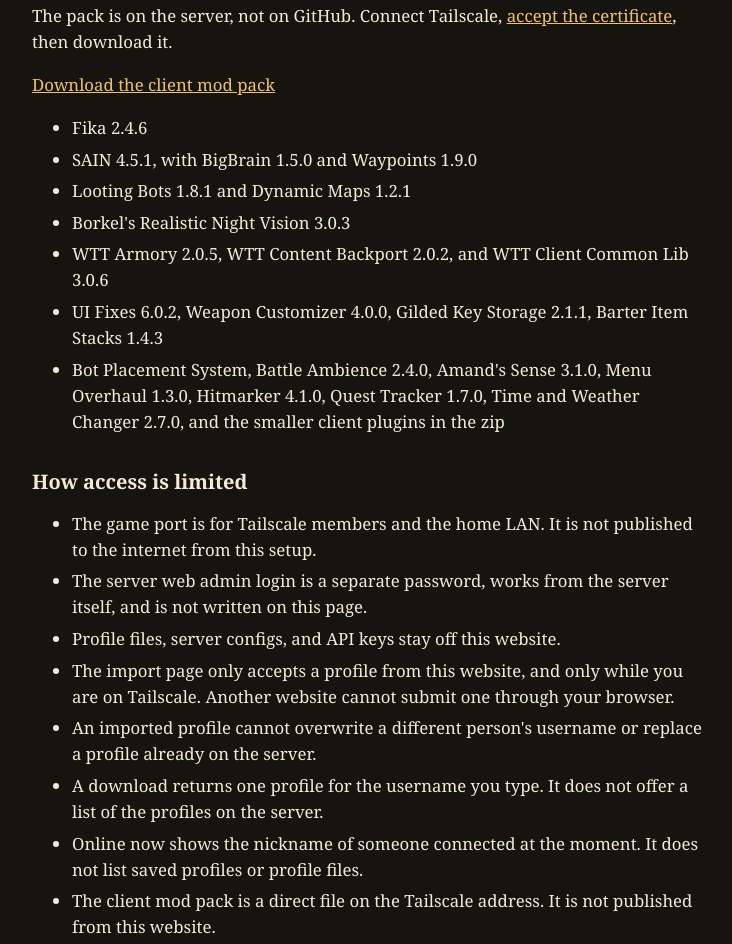
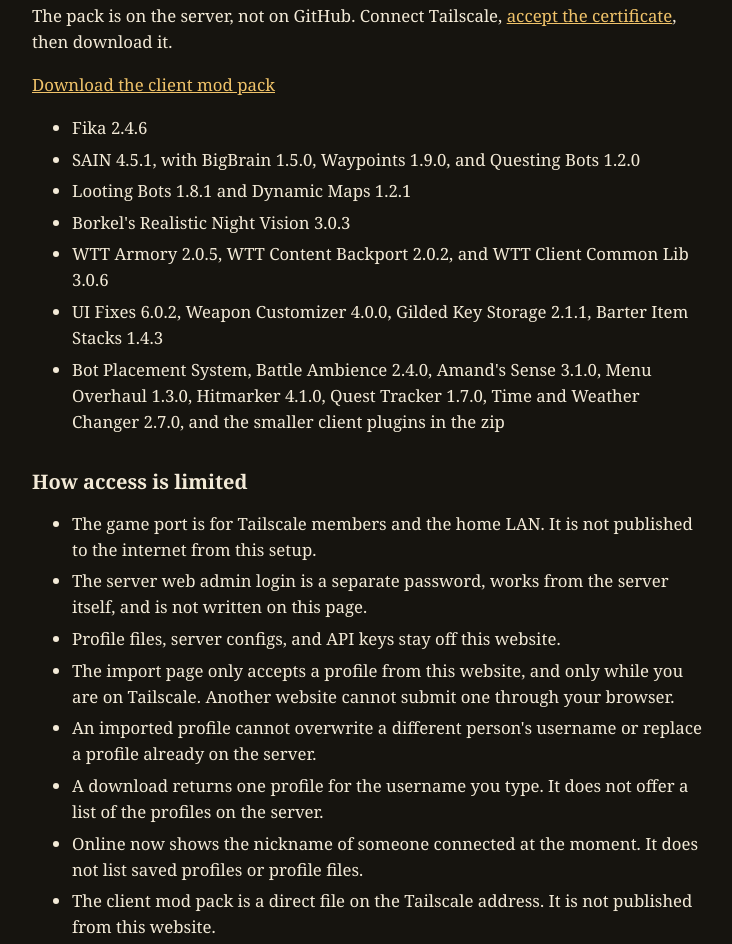
Before and after one commit to jianqianggu/spt-7900xtx, a plain HTML site: page index.html in a window 1280 px wide. Shown: the part 2208-3152 px from the top of the page, without its empty margins (272-1004 px from the left). Drawn offline with Linux system fonts and the light colour scheme; no server answers.

Commit message:
List Questing Bots in the client mod pack.
The server now keeps the mod enabled, so the pack includes the matching client plugin.

Co-authored-by: Cursor <cursoragent@cursor.com>

```diff
--- a/index.html
+++ b/index.html
@@ -119,7 +119,7 @@
     <p><a href="https://jianq-7900xtx.tail4219b.ts.net:6970/client-mods.zip">Download the client mod pack</a></p>
     <ul>
       <li>Fika 2.4.6</li>
-      <li>SAIN 4.5.1, with BigBrain 1.5.0 and Waypoints 1.9.0</li>
+      <li>SAIN 4.5.1, with BigBrain 1.5.0, Waypoints 1.9.0, and Questing Bots 1.2.0</li>
       <li>Looting Bots 1.8.1 and Dynamic Maps 1.2.1</li>
       <li>Borkel's Realistic Night Vision 3.0.3</li>
       <li>WTT Armory 2.0.5, WTT Content Backport 2.0.2, and WTT Client Common Lib 3.0.6</li>
```
